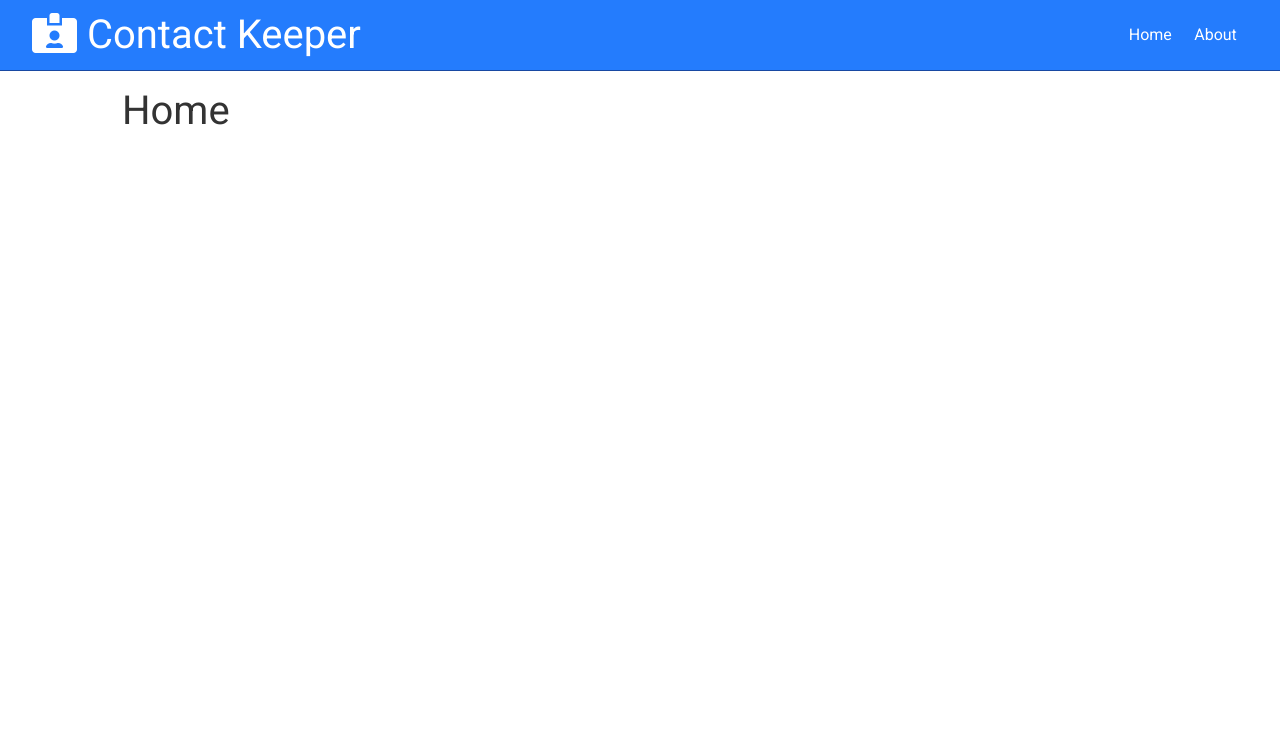
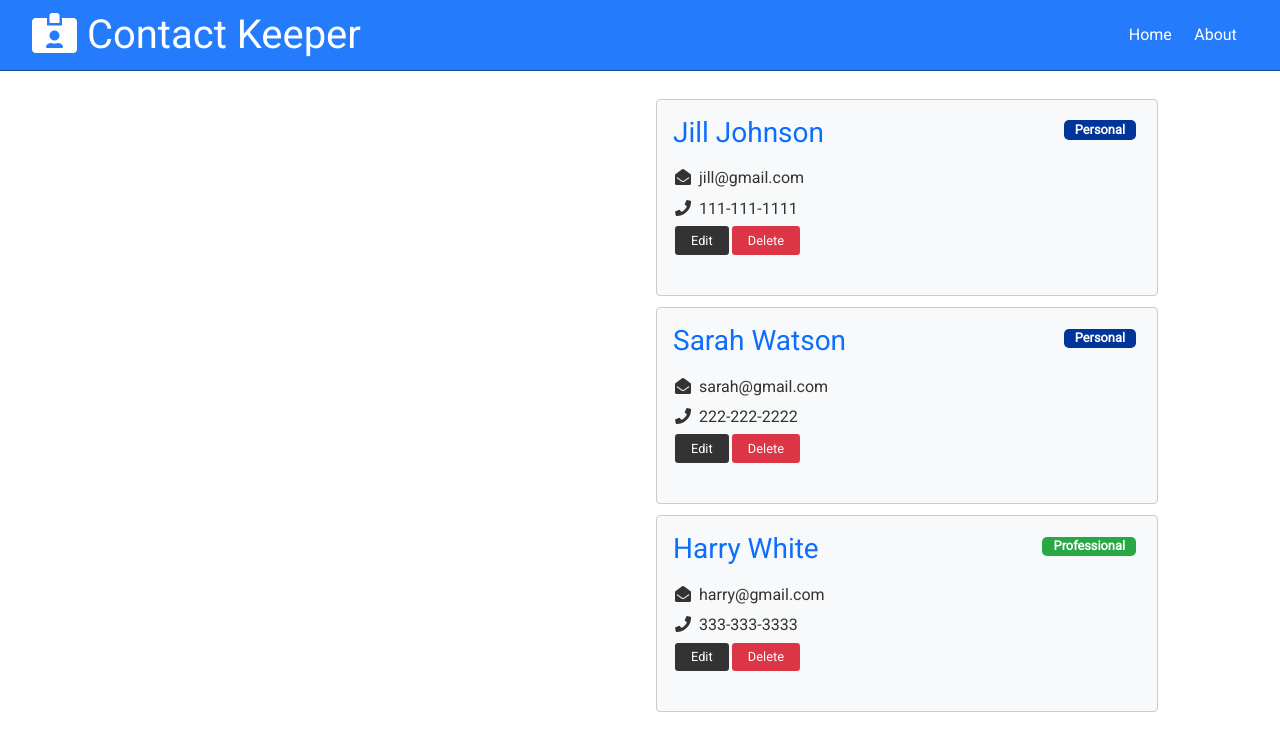
Before and after one commit to xodewriter/contact-keeper-api, a React (Create React App) app in the folder client/: page / in a window 1280 px wide. Shown: the top 750 px of the page. Built offline with nearby package versions, Linux system fonts and the light colour scheme.

Commit message:
Added component for Contacts and ContactItem and updated ContactState

```diff
--- a/client/src/App.css
+++ b/client/src/App.css
@@ -34,6 +34,10 @@ a:hover {
 
 ul {
 	list-style: none;
+}
+
+ul.list {
+	padding-left: 2px;
 }
 
 img {
--- /dev/null
+++ b/client/src/components/contacts/ContactItem.js
@@ -0,0 +1,46 @@
+import React from 'react';
+import PropTypes from 'prop-types';
+
+const ContactItem = ({ contact }) => {
+	const { id, name, email, phone, type } = contact;
+
+	return (
+		<div className='card bg-light'>
+			<h3 className='text-primary text-left'>
+				{name}{' '}
+				<span
+					style={{ float: 'right' }}
+					className={
+						'badge ' +
+						(type === 'professional' ? 'badge-success' : 'badge-primary')
+					}>
+					{type.charAt(0).toUpperCase() + type.slice(1)}
+				</span>
+			</h3>
+			<ul className='list'>
+				{email && (
+					<li>
+						<i className='fas fa-envelope-open' /> &nbsp;
+						{email}
+					</li>
+				)}
+				{phone && (
+					<li>
+						<i className='fas fa-phone' /> &nbsp;
+						{phone}
+					</li>
+				)}
+				<p>
+					<button className='btn btn-dark btn-sm'>Edit</button>
+					<button className='btn btn-danger btn-sm'>Delete</button>
+				</p>
+			</ul>
+		</div>
+	);
+};
+
+ContactItem.propTypes = {
+	contact: PropTypes.object.isRequired,
+};
+
+export default ContactItem;
--- /dev/null
+++ b/client/src/components/contacts/Contacts.js
@@ -0,0 +1,17 @@
+import React, { Fragment, useContext } from 'react';
+import ContactItem from './ContactItem';
+import ContactContext from '../../context/contact/contactContext';
+
+const Contacts = () => {
+	const { contacts } = useContext(ContactContext);
+
+	return (
+		<Fragment>
+			{contacts.map(contact => (
+				<ContactItem key={contact.id} contact={contact} />
+			))}
+		</Fragment>
+	);
+};
+
+export default Contacts;
--- a/client/src/components/pages/Home.js
+++ b/client/src/components/pages/Home.js
@@ -1,9 +1,13 @@
 import React from 'react';
+import Contacts from '../contacts/Contacts';
 
 const Home = () => {
 	return (
-		<div>
-			<h1>Home</h1>
+		<div className='grid-2'>
+			<div>{/* @todo: Contact Form */}</div>
+			<div>
+				<Contacts />
+			</div>
 		</div>
 	);
 };
```
